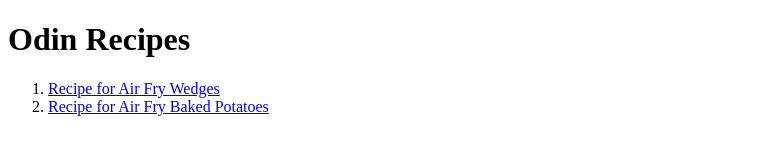
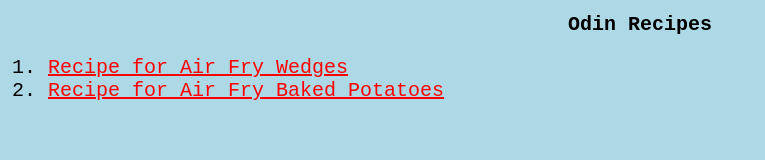
Before and after one commit to muhyizz/odin-recipes, a plain HTML site: page index.html in a window 1280 px wide. Shown: the whole page, without its empty margins (0-765 px from the left). Drawn offline with Linux system fonts and the light colour scheme.

Commit message:
Addedd stylesheet linked and style

```diff
--- a/css/style.css
+++ b/css/style.css
@@ -0,0 +1,13 @@
+*{
+    font-family: 'Courier New', Courier, monospace;
+    background-color: lightblue;
+    font-size: 20px;
+}
+
+h1{
+    text-align: center;
+}
+
+a{
+    color: red;
+}
--- a/index.html
+++ b/index.html
@@ -6,6 +6,7 @@
     <meta name="viewport" content="width=device-width, initial-scale=1.0">
     <meta name="Author" content="Muhyizz">
     <title>Air Fry Recipes</title>
+    <link href="css/style.css" rel="stylesheet"/>
 </head>
 <body>
     <h1>Odin Recipes</h1>
```
Also changed, not shown: recipes/airfrybakedpotatoes.html (+1 -0 lines), recipes/airfrywedges.html (+1 -0 lines).
